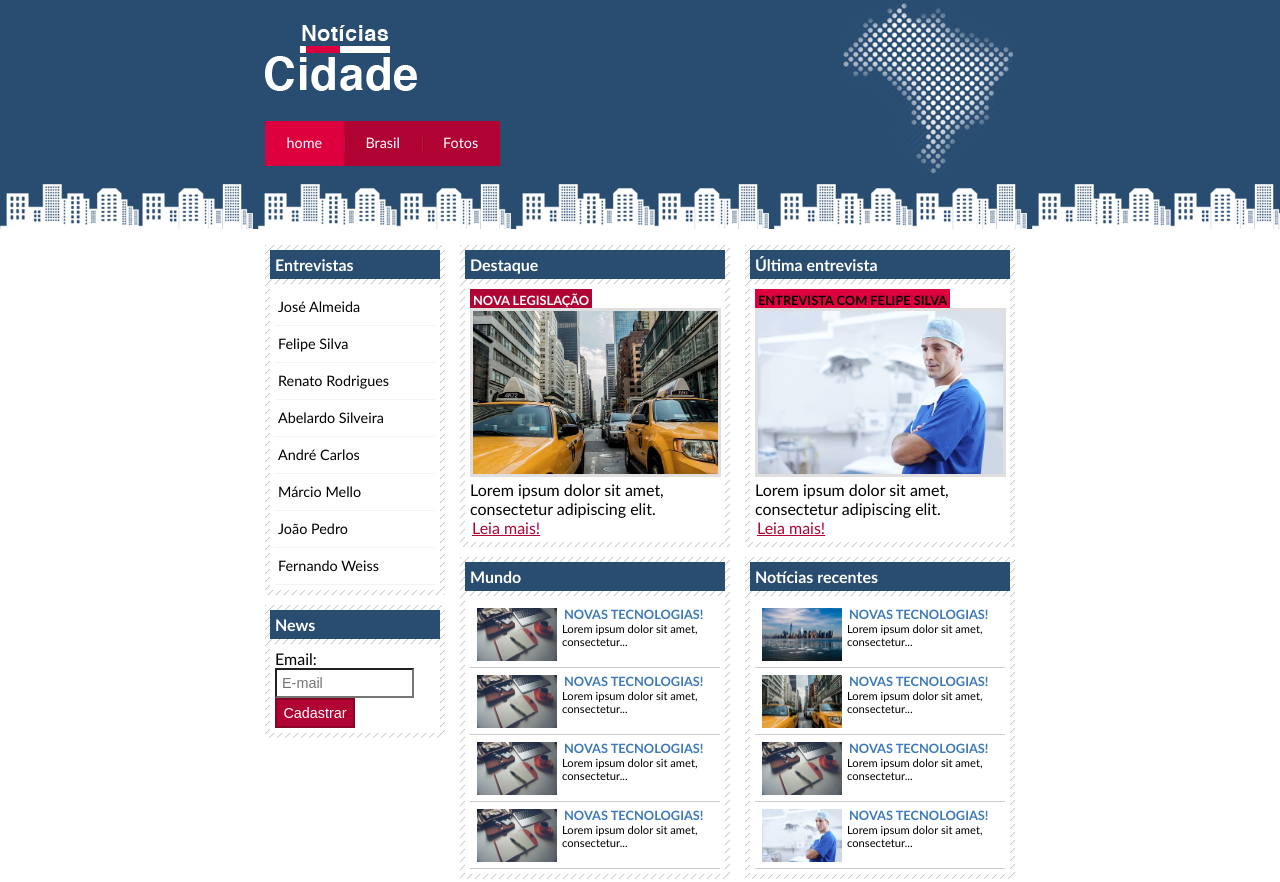
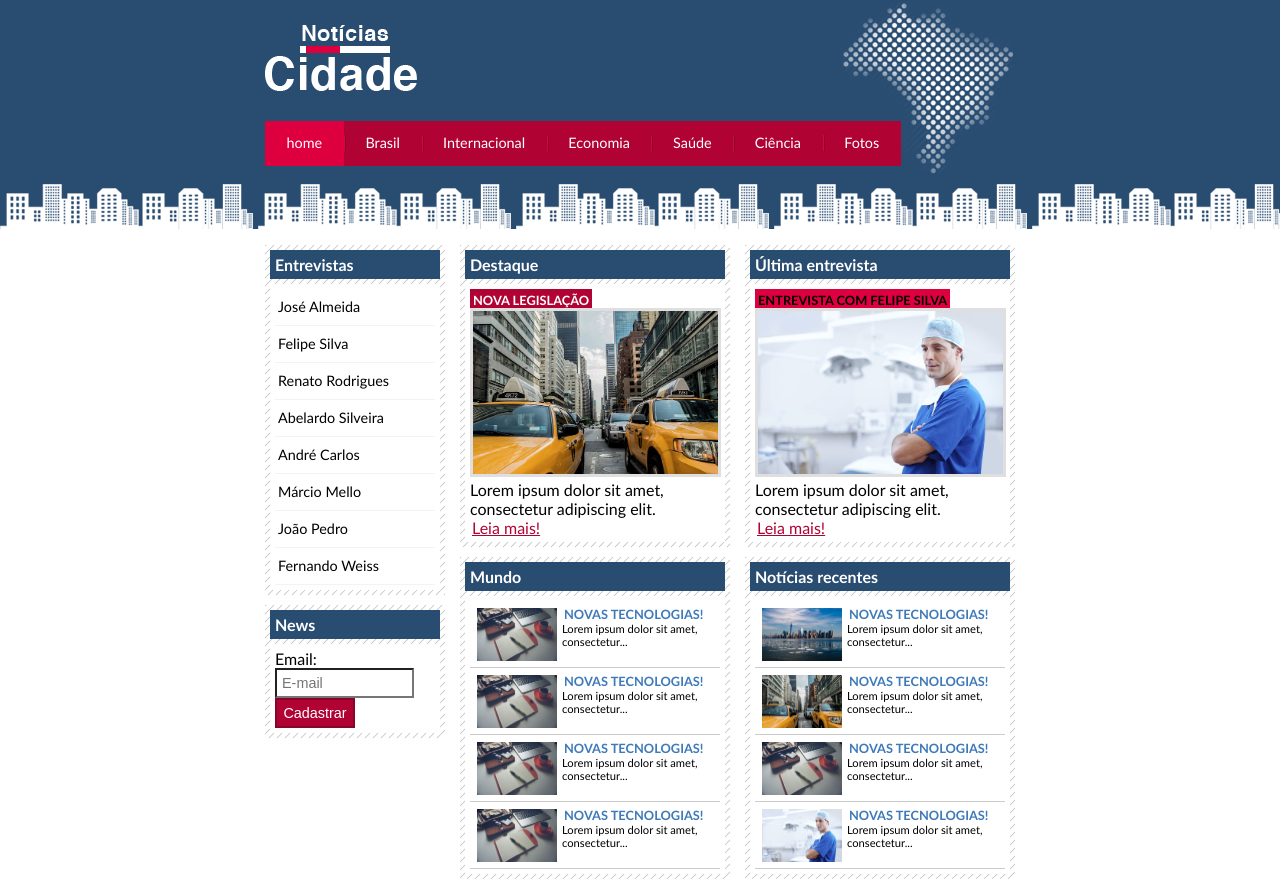
Before and after one commit to GabrielTorresDev95/uploadProjetoNoticia, a plain HTML site: page index.html in a window 1280 px wide. Shown: the top 882 px of the page. Drawn offline with Linux system fonts and the light colour scheme.

Commit message:
Update index.html

```diff
--- a/index.html
+++ b/index.html
@@ -15,7 +15,7 @@
 		<div id="container">
 
 			<!-- Início topo -->
-			<div id="topo">
+				<div id="topo">
 				<h1 class="logo">Notícias cidade</h1>
 				<ul id="navegacao">
 					<li class="primeiro">
@@ -23,6 +23,18 @@
 					</li>
 					<li>
 						<a id="brasil" href="brasil.html">Brasil</a>
+					</li>
+					<li>
+						<a id="internacional" href="internacional.html">Internacional</a>
+					</li>
+					<li>
+						<a id="economia" href="economia.html">Economia</a>
+					</li>
+					<li>
+						<a id="saude" href="saude.html">Saúde</a>
+					</li>
+					<li>
+						<a id="ciencia" href="ciencia.html">Ciência</a>
 					</li>
 					<li>
 						<a id="fotos" href="fotos.html">Fotos</a>
```
